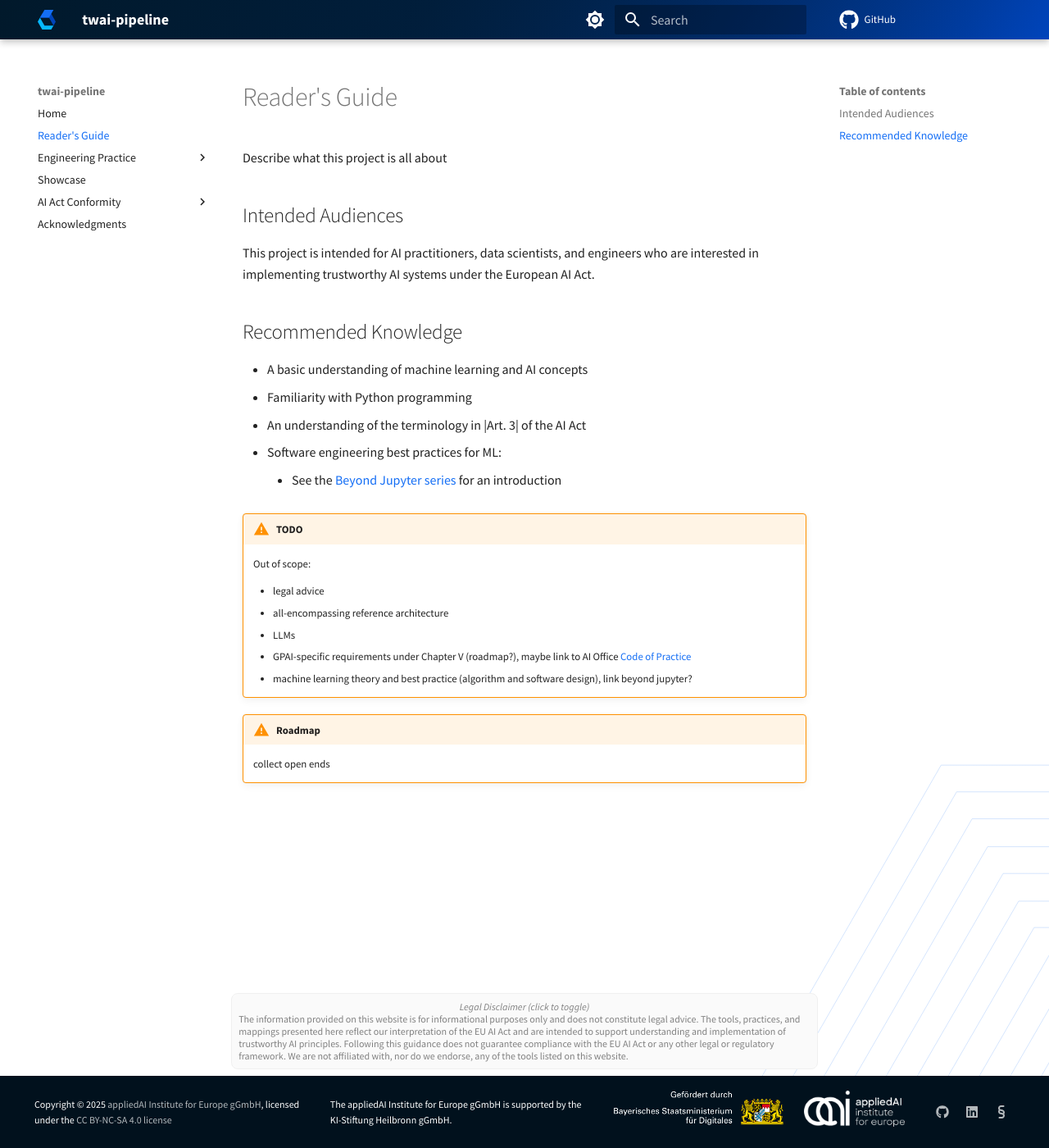
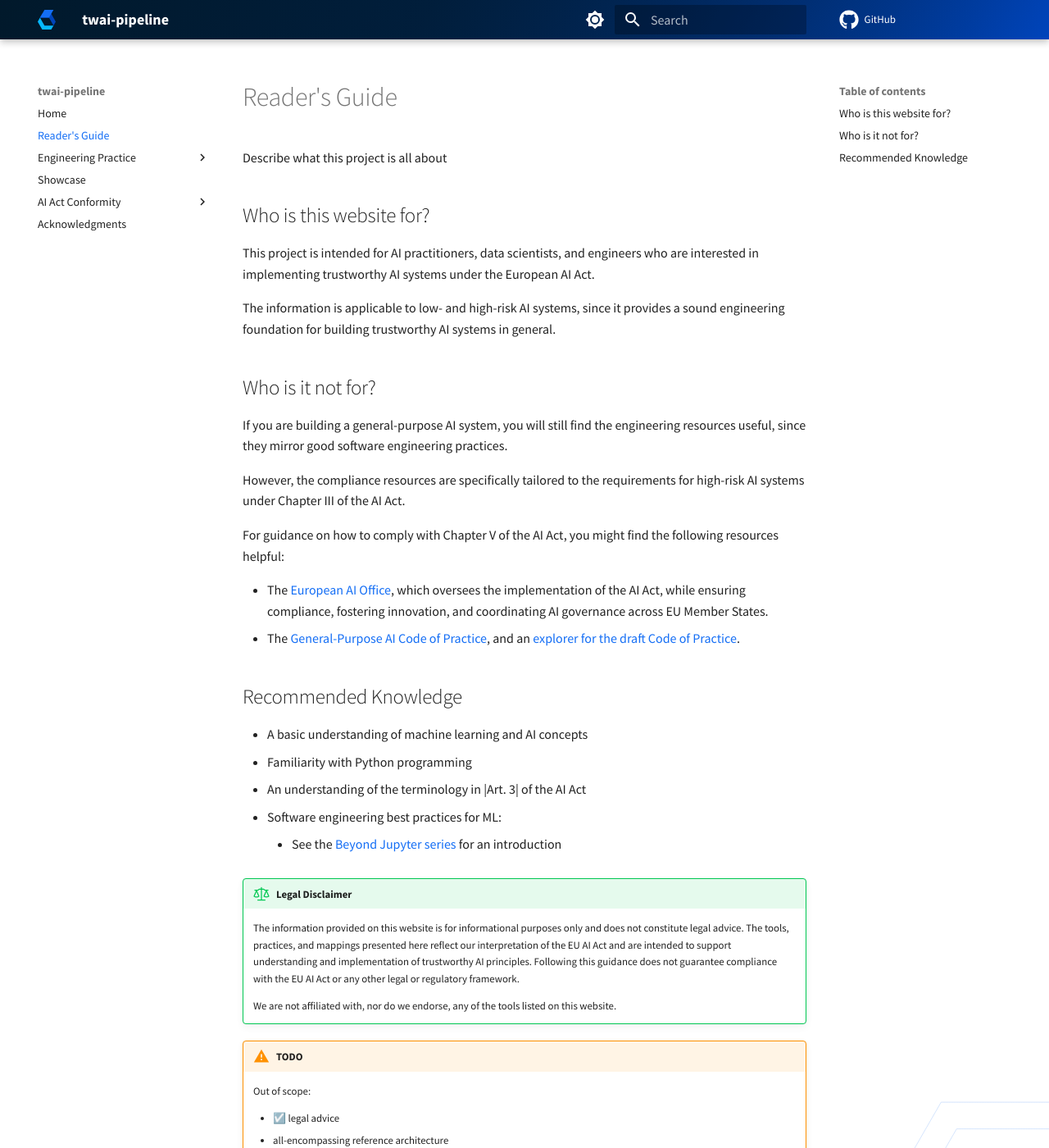
Before and after one commit to aai-institute/practical-ai-act, an MkDocs documentation site: the page built from docs/readers-guide/index.md, in a window 1280 px wide and 1400 px high. Shown: the whole window at 82% size. Built offline with MkDocs 1.6.1 and Material for MkDocs 9.7.7, drawn with Linux system fonts in a browser that asks for light colours; plug-ins that fetch from the network failed and are left out; comment, search, counter and statistics services are not loaded; the version menu is left out; some of the changed text lies outside the part shown.

Commit message:
docs: Expand reader's guide

```diff
--- a/docs/readers-guide/index.md
+++ b/docs/readers-guide/index.md
@@ -1,9 +1,21 @@
 Describe what this project is all about
 
-
-## Intended Audiences
+## Who is this website for?
 
 This project is intended for AI practitioners, data scientists, and engineers who are interested in implementing trustworthy AI systems under the European AI Act.
+
+The information is applicable to low- and high-risk AI systems, since it provides a sound engineering foundation for building trustworthy AI systems in general.
+
+## Who is it not for?
+
+If you are building a general-purpose AI system, you will still find the engineering resources useful, since they mirror good software engineering practices.
+
+However, the compliance resources are specifically tailored to the requirements for high-risk AI systems under Chapter III of the AI Act.
+
+For guidance on how to comply with Chapter V of the AI Act, you might find the following resources helpful:
+
+-   The [European AI Office](https://digital-strategy.ec.europa.eu/en/policies/ai-office), which oversees the implementation of the AI Act, while ensuring compliance, fostering innovation, and coordinating AI governance across EU Member States.
+-   The [General-Purpose AI Code of Practice](https://digital-strategy.ec.europa.eu/en/policies/ai-code-practice), and an [explorer for the draft Code of Practice](https://code-of-practice.ai).
 
 ## Recommended Knowledge
 
@@ -13,16 +25,23 @@ This project is intended for AI practitioners, data scientists, and engineers wh
 -   Software engineering best practices for ML:
     -   See the [Beyond Jupyter series](https://transferlab.ai/trainings/beyond-jupyter/) for an introduction
 
+!!! success "Legal Disclaimer"
+
+    The information provided on this website is for informational purposes only and does not constitute legal advice.
+    The tools, practices, and mappings presented here reflect our interpretation of the EU AI Act and are intended to support understanding and implementation of trustworthy AI principles.
+    Following this guidance does not guarantee compliance with the EU AI Act or any other legal or regulatory framework.
+
+    We are not affiliated with, nor do we endorse, any of the tools listed on this website.
+
 !!! warning "TODO"
 
     Out of scope:
 
-    - legal advice
+    - ☑️ legal advice
     - all-encompassing reference architecture
     - LLMs
-    - GPAI-specific requirements under Chapter V (roadmap?), maybe link to AI Office [Code of Practice](https://digital-strategy.ec.europa.eu/en/policies/ai-code-practice)
+    - ☑️ GPAI-specific requirements under Chapter V (roadmap?), maybe link to AI Office [Code of Practice](https://digital-strategy.ec.europa.eu/en/policies/ai-code-practice)
     - machine learning theory and best practice (algorithm and software design), link beyond jupyter?
-
 
 !!! warning "Roadmap"
 
```
